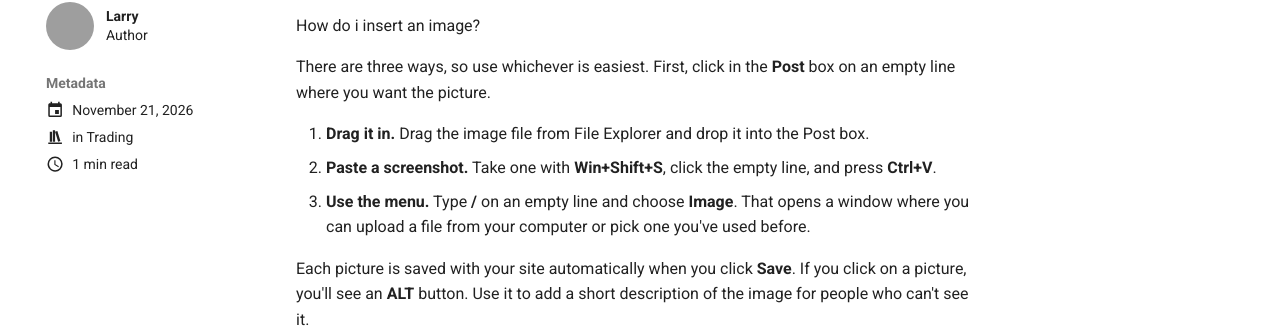
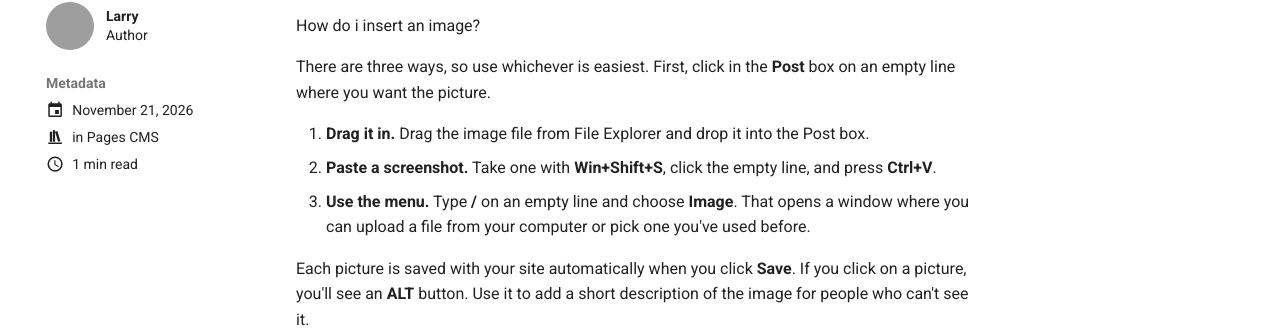
Before and after one commit to trader-larry/trader-larry.github.io, an MkDocs documentation site: the page built from docs/blog/posts/2026-11-21-test-post.md, in a window 1280 px wide. Shown: the part 215-543 px from the top of the page. Built offline with MkDocs 1.6.1 and Material for MkDocs 9.7.7, drawn with Linux system fonts in a browser that asks for light colours; grey boxes are pictures that could not be loaded.

Commit message:
Update docs/blog/posts/2026-11-21-test-post.md (via Pages CMS)

```diff
--- a/docs/blog/posts/2026-11-21-test-post.md
+++ b/docs/blog/posts/2026-11-21-test-post.md
@@ -2,7 +2,7 @@
 title: Inserting an Image Using Pages CMS
 date: 2026-11-21
 categories:
-  - Trading
+  - Pages CMS
 draft: false
 authors:
   - larry
```
